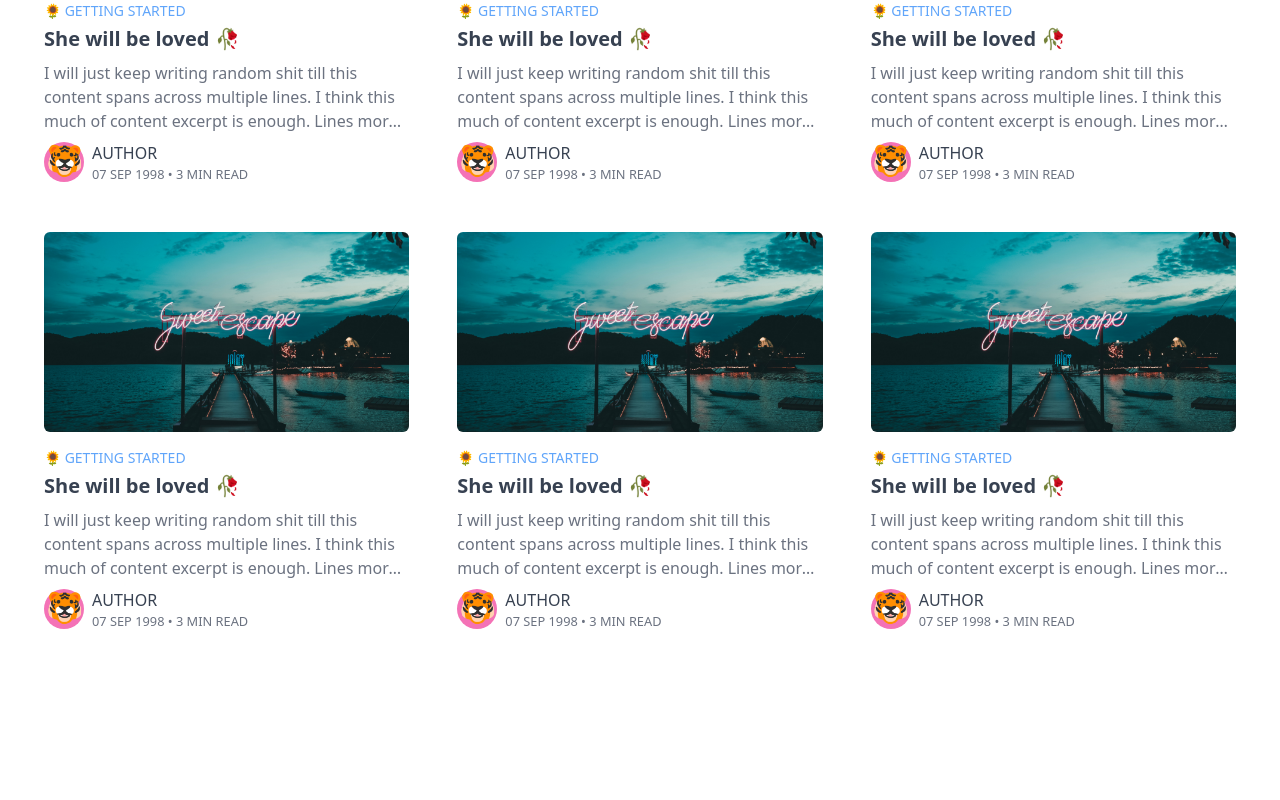
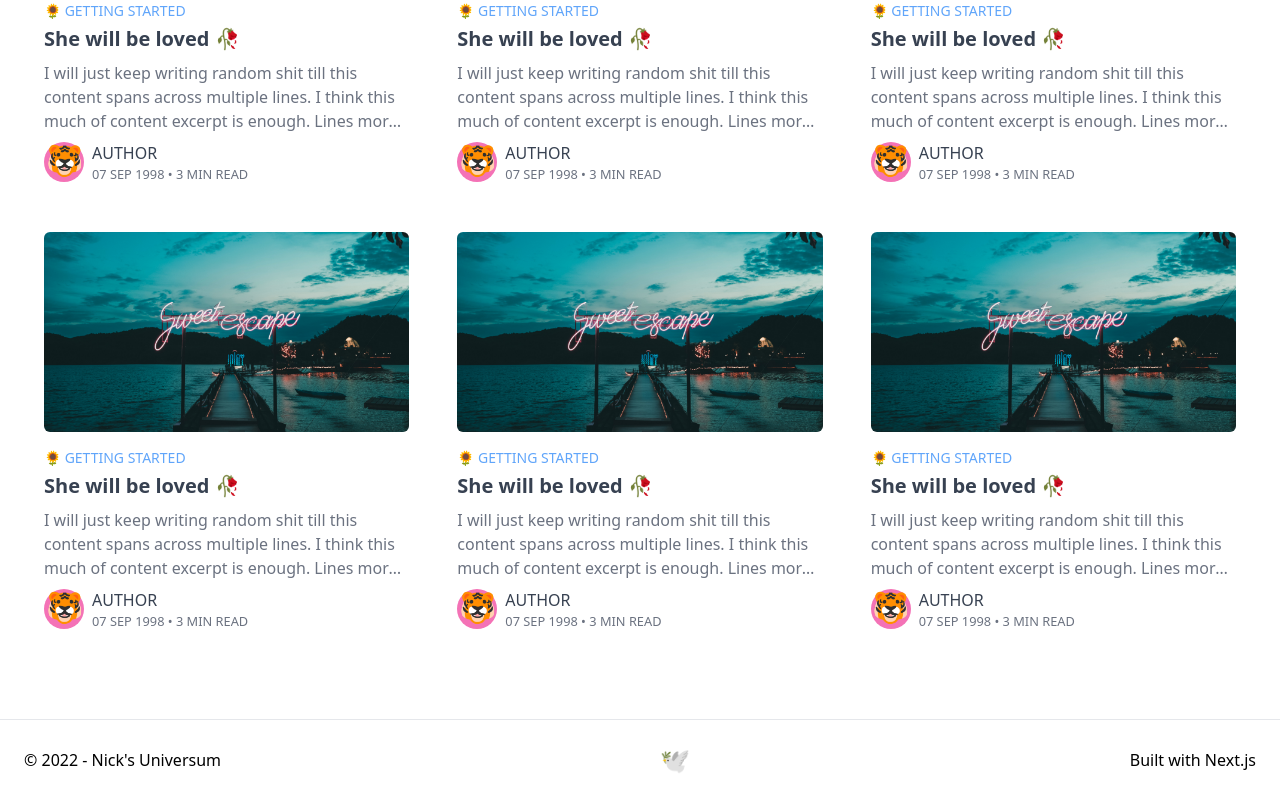
Before and after one commit to black-dragon74/Nicks-Universum-NextUI, a Next.js app: page / in a window 1280 px wide. Shown: the part 4172-4972 px from the top of the page. Before the commit the page ends 4891 px from the top, so only its background shows below. Built offline with nearby package versions, Linux system fonts and the light colour scheme.

Commit message:
And home page is done
Signed-off-by: black-dragon74 <niryadav@redhat.com>

```diff
--- a/pages/index.js
+++ b/pages/index.js
@@ -8,6 +8,7 @@ import toggleDarkMode from '../lib/toggleDarkMode'
 import useToggle from '../hooks/useToggle'
 import PostCard from '../ui/PostCard'
 import Head from 'next/head'
+import Footer from '../ui/Footer'
 
 const InstaIconWithLink = withLinkToURL(InstaIcon)
 const GitHubIconWithLink = withLinkToURL(GitHubIcon)
@@ -119,6 +120,8 @@ const HomePage = () => {
             ))}
           </div>
         </main>
+
+        <Footer />
       </div>
     </>
   )
--- /dev/null
+++ b/ui/Footer.js
@@ -0,0 +1,15 @@
+const Footer = () => {
+  return (
+    <footer className="p-6 text-black dark:text-white border-t border-t-gray dark:border-t-[#595959]">
+      <div className="container flex flex-col gap-2 md:flex-row justify-between items-center">
+        <p className="order-3 md:order-1">
+          &copy; {new Date().getFullYear()} - Nick&apos;s Universum
+        </p>
+        <p className="order-1 md:order-1 text-2xl">🕊️</p>
+        <p className="order-2 md:order-1">Built with Next.js</p>
+      </div>
+    </footer>
+  )
+}
+
+export default Footer
--- a/ui/PostCard.js
+++ b/ui/PostCard.js
@@ -4,7 +4,7 @@ const PostCard = () => {
   return (
     <article className="relative p-6 flex flex-col grow shrink basis-1/1 md:basis-1/2 xl:basis-1/3 min-h-[220px]">
       {/* Treat this div as an image tag, because we are using fill on next/image */}
-      <div className="relative h-[250px] lg:h-[200px] w-full overflow-hidden">
+      <div className="relative h-[250px] md:h-[180px] lg:h-[200px] w-full overflow-hidden">
         <Image
           src="/images/c.jpg"
           fill
```
